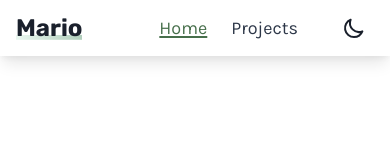
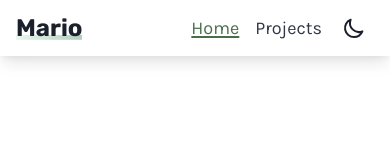
Before and after one commit to Belco90/personal-website, a Next.js app: page / in a window 390 px wide. Shown: the top 160 px of the page. Built offline with nearby package versions, Linux system fonts and the light colour scheme.

Commit message:
adjust header spacing on mobile

```diff
--- a/src/components/Header.tsx
+++ b/src/components/Header.tsx
@@ -80,14 +80,13 @@ const Header = (props: BoxProps) => {
           </Box>
           <Spacer />
           <HStack
-            spacing={8}
+            spacing={{ base: 2, lg: 8 }}
             align="center"
-            justify="center"
             shouldWrapChildren
           >
             <HStack
               as="nav"
-              spacing={4}
+              spacing={[2, 4]}
               align="center"
               justify="center"
               shouldWrapChildren
```
